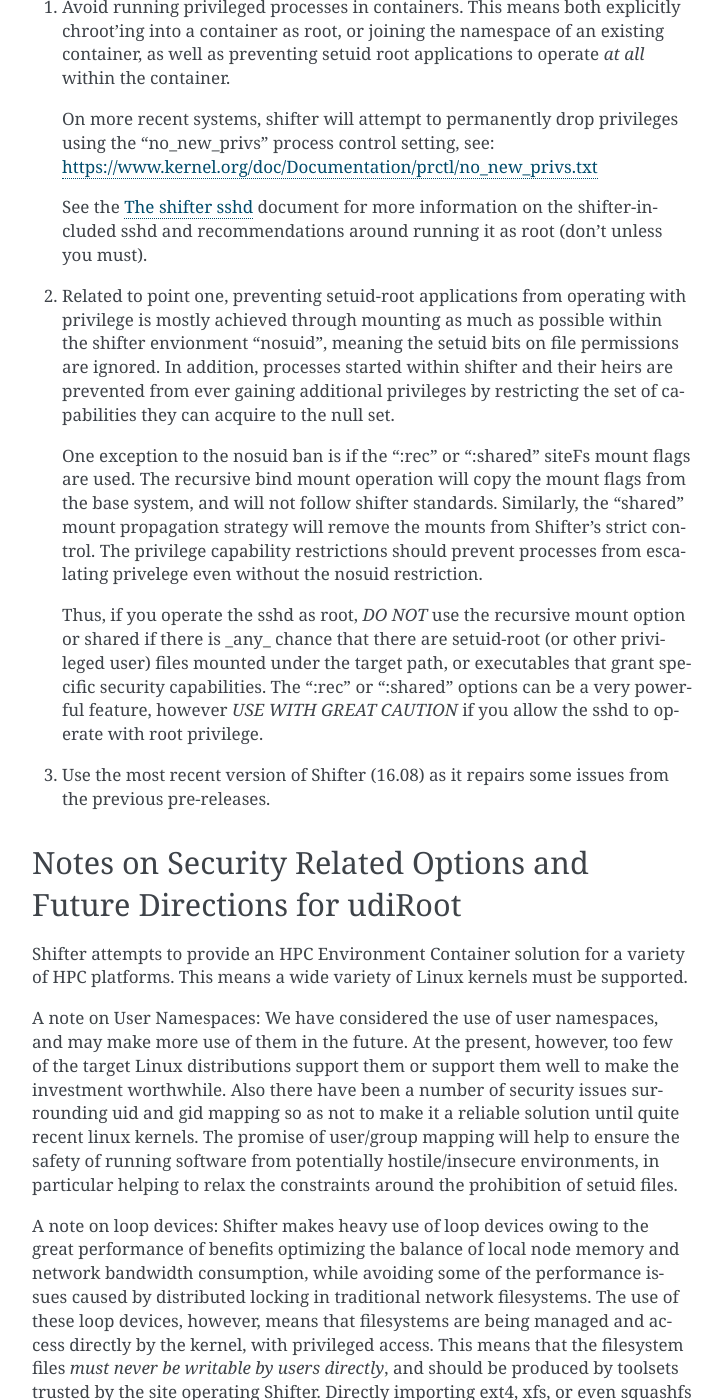
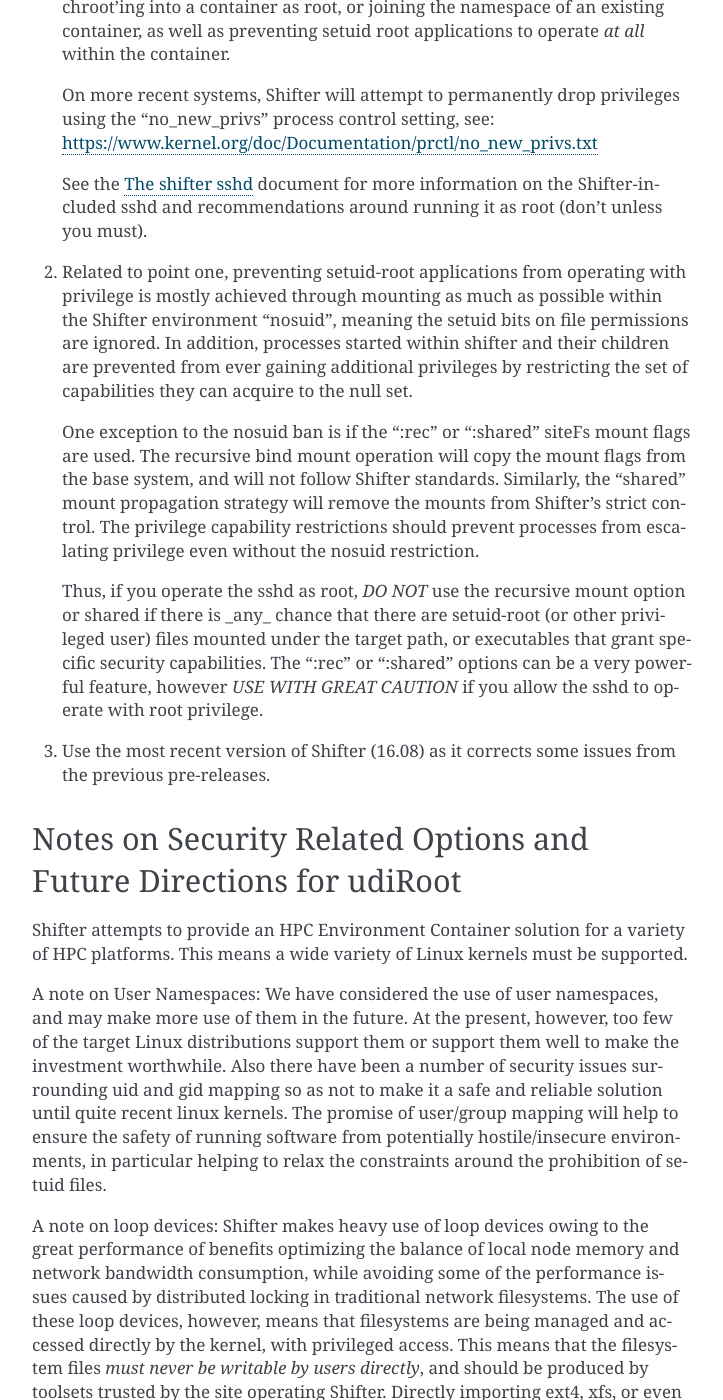
Before and after one commit to NERSC/shifter, a Sphinx documentation site: the page built from doc/security.rst, in a window 1280 px wide and 1400 px high, scrolled down 630 px. Shown: the whole window, without its empty margins (388-1111 px from the left). Built offline with Sphinx 7.4.7, drawn with Linux system fonts in a browser that asks for light colours; some of the changed lines change nothing that is shown; some of the changed text lies outside the part shown.

Commit message:
Minor doc updates

```diff
--- a/doc/security.rst
+++ b/doc/security.rst
@@ -1,52 +1,51 @@
 Security Considerations with Shifter
 ====================================
 
-WARNING: shifter use a great deal of root privilege to setup the container
+WARNING: Shifter use a great deal of root privilege to setup the container
 environment.  The "shifter" executable is setuid-root, and when run with batch
 integration the setupRoot/unsetupRoot utilities must be run as root.  We are
-working to reduce the privilege profile of starting shifter containers to
+working to reduce the privilege profile of starting Shifter containers to
 reduce risk as much as possible.
 
 Once a process is launched into the container, processes are stripped of all
-prvilege, and should not be able to re-escalate in the future.
+privilege, and should not be able to re-escalate afterwards.
 
-shifter enables User Defined Image environment containers.  To do this while
-optimizing I/O on the compute nodes it does use a lot of privilege on the
-system, both privilege to mount filesystems and rewrite the userspace, and
-privilege to manipulate devices on the system.
+Shifter enables User Defined Image environment containers.  To do this while
+optimizing I/O on the compute nodes it does require performing several
+privileged operations on the execution node, both privilege to mount filesystems
+and rewrite the user space, and privilege to manipulate devices on the system.
 
 Furthermore, because the environment is _user defined_, it is possible that a
 user could include software which could generate security vulnerabilities if
 a privileged process accesses such software or resources.
 
-Therefore, to mitigate potential risks, the authors of Shifter make the
-following recommendations:
+Therefore, to mitigate potential risks, we recommend the following:
 
 1. Avoid running privileged processes in containers.  This means both explicitly
    chroot'ing into a container as root, or joining the namespace of an existing
    container, as well as preventing setuid root applications to operate *at all*
    within the container.
 
-   On more recent systems, shifter will attempt to permanently drop privileges
+   On more recent systems, Shifter will attempt to permanently drop privileges
    using the "no_new_privs" process control setting, see:
    https://www.kernel.org/doc/Documentation/prctl/no_new_privs.txt
 
-   See the :doc:`sshd` document for more information on the shifter-included
+   See the :doc:`sshd` document for more information on the Shifter-included
    sshd and recommendations around running it as root (don't unless you must).
 
 2. Related to point one, preventing setuid-root applications from operating with
    privilege is mostly achieved through mounting as much as possible within the
-   shifter envionment "nosuid", meaning the setuid bits on file permissions are
-   ignored.  In addition, processes started within shifter and their heirs are
+   Shifter environment "nosuid", meaning the setuid bits on file permissions are
+   ignored.  In addition, processes started within shifter and their children are
    prevented from ever gaining additional privileges by restricting the set of
    capabilities they can acquire to the null set.
 
    One exception to the nosuid ban is if the ":rec" or ":shared" siteFs mount
    flags are used.  The recursive bind mount operation will copy the mount flags
-   from the base system, and will not follow shifter standards.  Similarly, the
+   from the base system, and will not follow Shifter standards.  Similarly, the
    "shared" mount propagation strategy will remove the mounts from Shifter's
    strict control.  The privilege capability restrictions should prevent
-   processes from escalating privelege even without the nosuid restriction.
+   processes from escalating privilege even without the nosuid restriction.
 
    Thus, if you operate the sshd as root, *DO NOT* use the recursive mount
    option or shared if there is _any_ chance that there are setuid-root (or
@@ -56,7 +55,7 @@
    the sshd to operate with root privilege.
 
 
-3. Use the most recent version of Shifter (16.08) as it repairs some issues
+3. Use the most recent version of Shifter (16.08) as it corrects some issues
    from the previous pre-releases.
 
 Notes on Security Related Options and Future Directions for udiRoot
@@ -68,8 +67,8 @@
 may make more use of them in the future.  At the present, however, too few of
 the target Linux distributions support them or support them well to make the
 investment worthwhile.  Also there have been a number of security issues
-surrounding uid and gid mapping so as not to make it a reliable solution until
-quite recent linux kernels.  The promise of user/group mapping will help to
+surrounding uid and gid mapping so as not to make it a safe and reliable solution
+until quite recent linux kernels.  The promise of user/group mapping will help to
 ensure the safety of running software from potentially hostile/insecure
 environments, in particular helping to relax the constraints around the
 prohibition of setuid files.
@@ -78,7 +77,7 @@
 great performance of benefits optimizing the balance of local node memory and
 network bandwidth consumption, while avoiding some of the performance issues
 caused by distributed locking in traditional network filesystems.  The use of
-these loop devices, however, means that filesystems are being managed and access
+these loop devices, however, means that filesystems are being managed and accessed
 directly by the kernel, with privileged access.  This means that the filesystem
 files *must never be writable by users directly*, and should be produced by
 toolsets trusted by the site operating Shifter.  Directly importing ext4, xfs,
@@ -88,6 +87,24 @@
 
 Image Manager Considerations
 ----------------------------
+
+In general, the image gateway does not require any privileges to performs its
+functions.  The gateway does control what images are made available to the
+system, but importing these images can be done without special privileges.
+
+User Authentication
++++++++++++++++++++
+
+Access to the image gateway API service requires authentication using Munge.
+Munge is a light-weight, shared key authentication system that allows a privileged
+daemon process to authenticate the user who is calling the process.
+
+User authentication is used in several way.  It is used to verify the user before
+performing some restricted administrative functions (e.g. image expiration) and
+to prevent external clients from triggering operations that could impact response
+times.  In addition, with the introduction of image ACLs, user authentication
+is used to limit access to restricted images based on the desired access controls
+of the image owner(s).
 
 Securing imagegw api
 ++++++++++++++++++++
```
